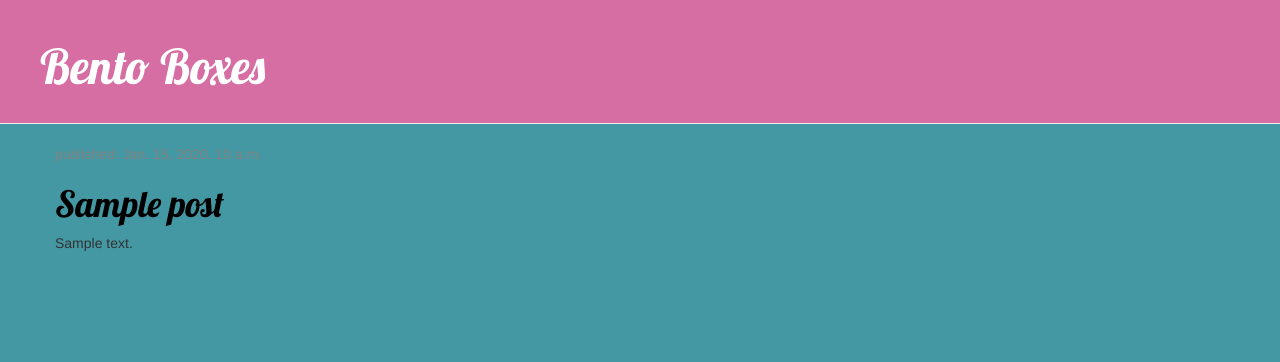
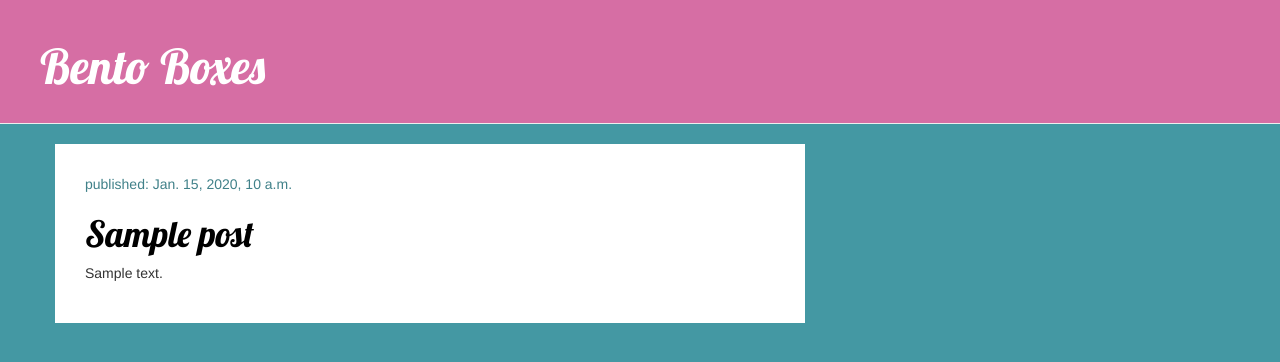
Before and after one commit to antoniablair/bentoboxes, a Django app: template blog/templates/blog/post_list.html in a window 1280 px wide. Shown: the top 362 px of the page. Run offline with Django 3.2, Linux system fonts and the light colour scheme; the template is opened without the code that fills it: most values are stand-ins (such as "Sample title", 1, 10 or a date in 2020); some libraries are stand-ins or nearby versions.

Commit message:
Adds some styles to the blog

```diff
--- a/blog/static/css/blog.css
+++ b/blog/static/css/blog.css
@@ -28,7 +28,7 @@ h4 {
   font-family: 'Lobster', cursive;
 }
 .date {
-  color: #828282;
+  color: #408189;
 }
 .save {
   float: right;
@@ -47,6 +47,8 @@ h4 {
 }
 .post {
   margin-bottom: 70px;
+  background-color: white;
+  padding: 30px;
 }
 .post h1 a,
 .post h1 a:visited {
--- a/blog/static/css/blog.less
+++ b/blog/static/css/blog.less
@@ -28,7 +28,7 @@ h1, h2, h3, h4 {
 }
 
 .date {
-    color: #828282;
+    color: #408189;
 }
 
 .save {
@@ -48,6 +48,8 @@ h1, h2, h3, h4 {
 
 .post {
     margin-bottom: 70px;
+    background-color: white;
+    padding: 30px;
 }
 
 .post h1 a, .post h1 a:visited {
```
Also changed, not shown: 1 other file.
